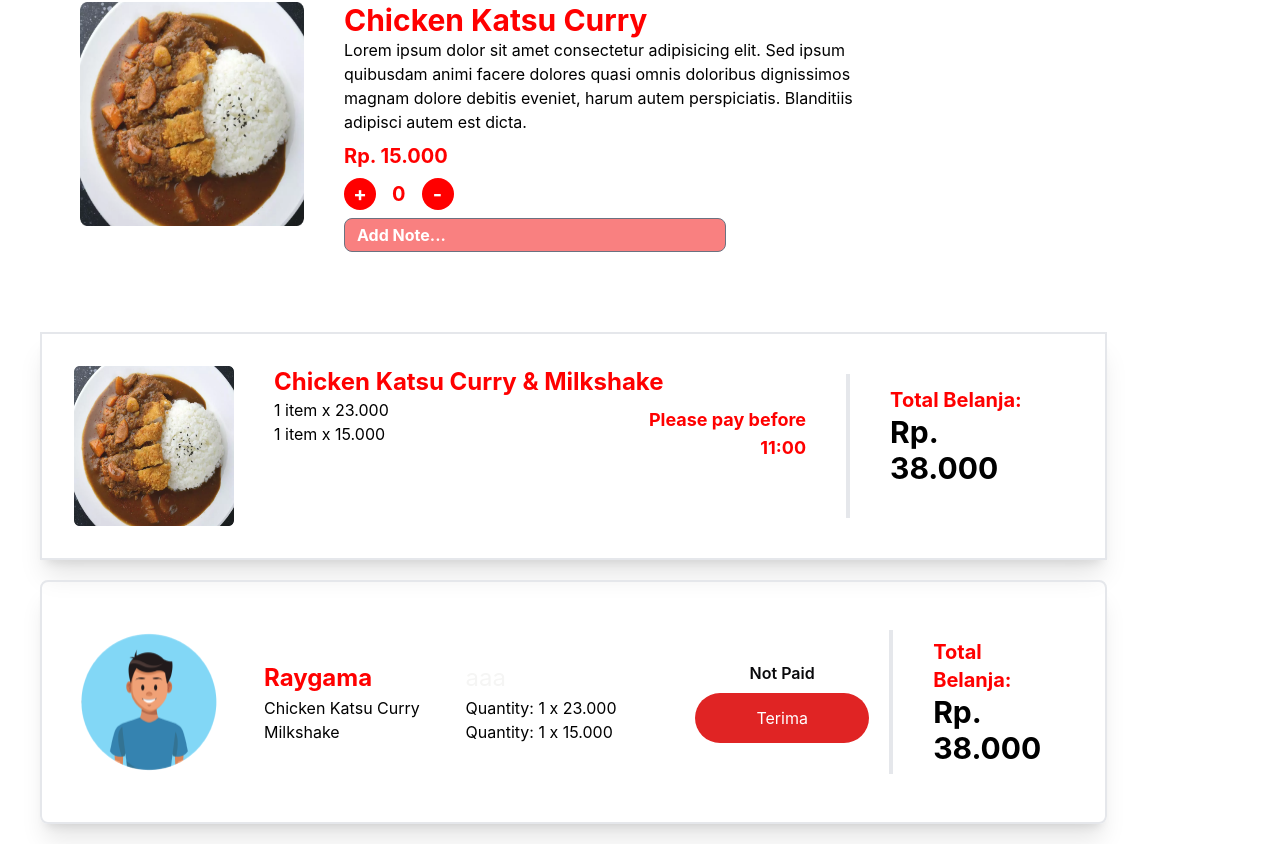
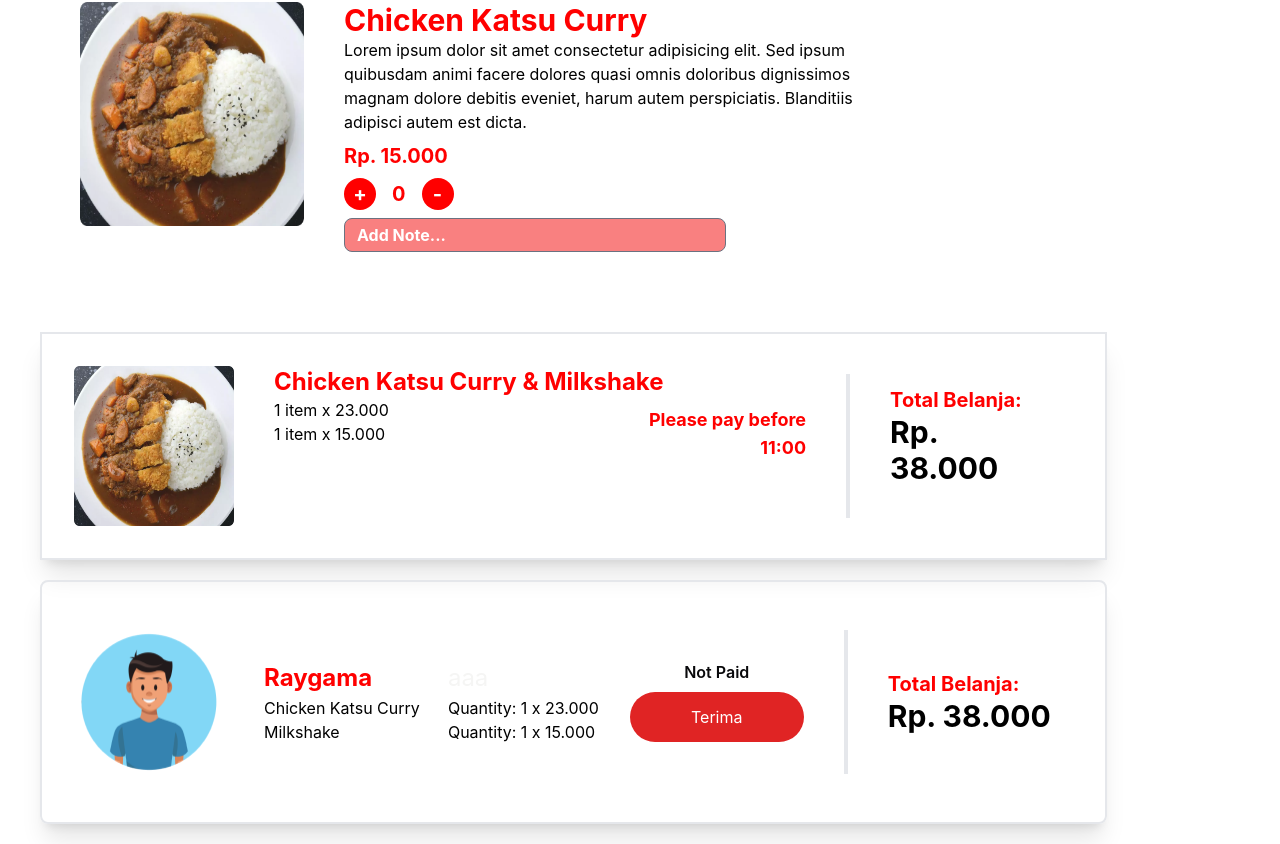
Before and after one commit to abiyyu1564/sunkatsuapp, a React (Create React App) app in the folder sunkatsu_fe/: page / in a window 1280 px wide. Shown: the part 598-1442 px from the top of the page. Built offline with nearby package versions, Linux system fonts and the light colour scheme.

Commit message:
Update staffHistoryCard.jsx

```diff
--- a/sunkatsu_fe/src/components/Fragment/staffHistoryCard.jsx
+++ b/sunkatsu_fe/src/components/Fragment/staffHistoryCard.jsx
@@ -8,7 +8,7 @@ export default function StaffHistoryCard() {
             <img src={Profile} alt="profile" className="w-[150px] h-[176px] rounded-full" />
 
             <div className="relative w-full px-5">
-                <div className="grid grid-cols-2 gap-3">
+                <div className="grid grid-cols-3 gap-3">
                     <div>
                         <h1 className="text-[24px] font-bold text-[#FF0000]">Raygama</h1>
                         <p className="text-[16px]">Chicken Katsu Curry</p>
@@ -20,15 +20,18 @@ export default function StaffHistoryCard() {
                         <p className="text-[16px]">Quantity: 1 x 23.000</p>
                         <p className="text-[16px]">Quantity: 1 x 15.000</p>
                     </div>
+                    <div className="flex flex-col items-end">
+                        <div className="items-center">
+                        <p className="text-[16px] text-zinc-950 font-semibold text-center">Not Paid</p>
+                        <button className="bg-red-600 text-white text-[16px] w-[174px] h-[50px] rounded-full mt-2">
+                            Terima
+                        </button>
+                        </div>
+                    </div>
                 </div>
             </div>
 
-            <div className="flex flex-col items-center">
-                <p className="text-[16px] text-zinc-950 font-semibold">Not Paid</p>
-                <button className="bg-red-600 text-white text-[16px] w-[174px] h-[50px] rounded-full mt-2">
-                    Terima
-                </button>
-            </div>
+
 
             <div className="w-0,5 h-36 my-2 flex flex-col justify-center items-center border-2"></div>
 
```
